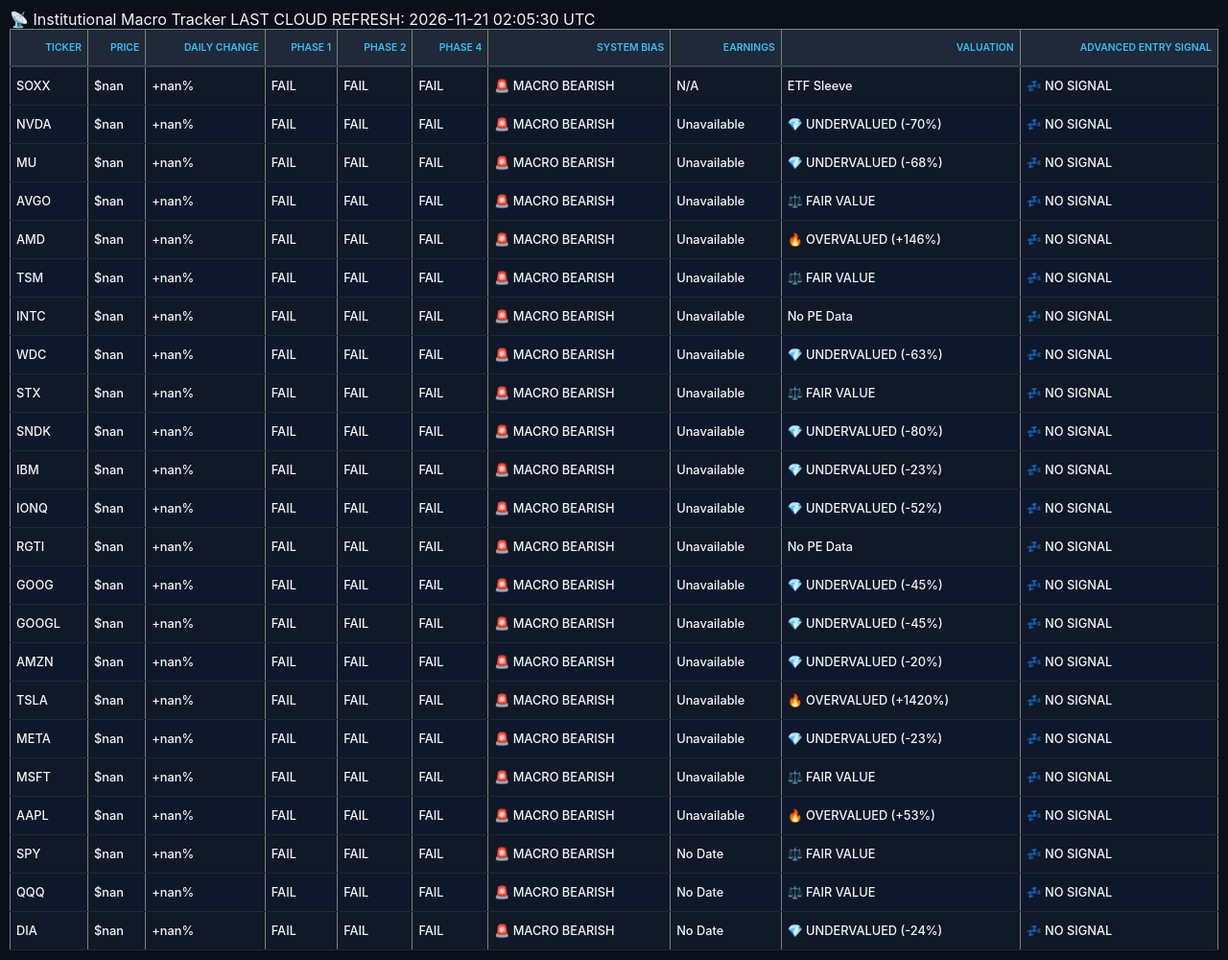
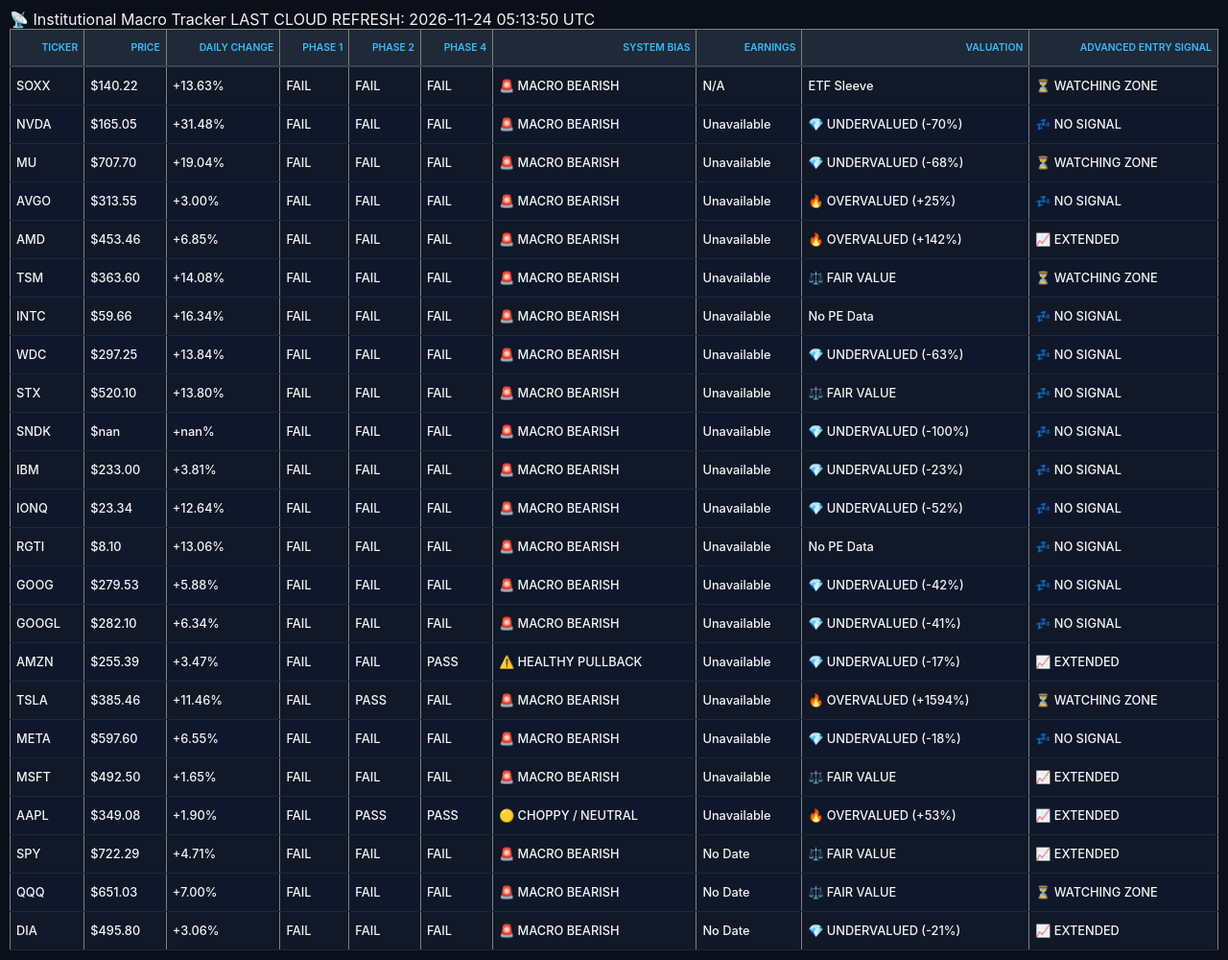
Before and after one commit to sureshnair09/chip-tracker, a plain HTML site: page index.html in a window 1280 px wide. Shown: the whole page at 96% size. Drawn offline with Linux system fonts and the light colour scheme.

Commit message:
Automated Cloud Scan: 2026-11-24 05:13:50

```diff
--- a/index.html
+++ b/index.html
@@ -27,7 +27,7 @@
         </style>
 
     📡 Institutional Macro Tracker
-    LAST CLOUD REFRESH: 2026-11-21 02:05:30 UTC
+    LAST CLOUD REFRESH: 2026-11-24 05:13:50 UTC
     <table border="1" class="dataframe styled-table">
   <thead>
     <tr style="text-align: right;">
@@ -46,20 +46,20 @@
   <tbody>
     <tr>
       <td>SOXX</td>
-      <td>$nan</td>
-      <td>+nan%</td>
+      <td>$140.22</td>
+      <td>+13.63%</td>
       <td>FAIL</td>
       <td>FAIL</td>
       <td>FAIL</td>
       <td>🚨 MACRO BEARISH</td>
       <td>N/A</td>
       <td>ETF Sleeve</td>
-      <td>💤 NO SIGNAL</td>
+      <td>⏳ WATCHING ZONE</td>
     </tr>
     <tr>
       <td>NVDA</td>
-      <td>$nan</td>
-      <td>+nan%</td>
+      <td>$165.05</td>
+      <td>+31.48%</td>
       <td>FAIL</td>
       <td>FAIL</td>
       <td>FAIL</td>
@@ -70,56 +70,56 @@
     </tr>
     <tr>
       <td>MU</td>
-      <td>$nan</td>
-      <td>+nan%</td>
+      <td>$707.70</td>
+      <td>+19.04%</td>
       <td>FAIL</td>
       <td>FAIL</td>
       <td>FAIL</td>
       <td>🚨 MACRO BEARISH</td>
       <td>Unavailable</td>
       <td>💎 UNDERVALUED (-68%)</td>
+      <td>⏳ WATCHING ZONE</td>
+    </tr>
+    <tr>
+      <td>AVGO</td>
+      <td>$313.55</td>
+      <td>+3.00%</td>
+      <td>FAIL</td>
+      <td>FAIL</td>
+      <td>FAIL</td>
+      <td>🚨 MACRO BEARISH</td>
+      <td>Unavailable</td>
+      <td>🔥 OVERVALUED (+25%)</td>
       <td>💤 NO SIGNAL</td>
     </tr>
     <tr>
-      <td>AVGO</td>
-      <td>$nan</td>
-      <td>+nan%</td>
+      <td>AMD</td>
+      <td>$453.46</td>
+      <td>+6.85%</td>
+      <td>FAIL</td>
+      <td>FAIL</td>
+      <td>FAIL</td>
+      <td>🚨 MACRO BEARISH</td>
+      <td>Unavailable</td>
+      <td>🔥 OVERVALUED (+142%)</td>
+      <td>📈 EXTENDED</td>
+    </tr>
+    <tr>
+      <td>TSM</td>
+      <td>$363.60</td>
+      <td>+14.08%</td>
       <td>FAIL</td>
       <td>FAIL</td>
       <td>FAIL</td>
       <td>🚨 MACRO BEARISH</td>
       <td>Unavailable</td>
       <td>⚖️ FAIR VALUE</td>
-      <td>💤 NO SIGNAL</td>
-    </tr>
-    <tr>
-      <td>AMD</td>
-      <td>$nan</td>
-      <td>+nan%</td>
-      <td>FAIL</td>
-      <td>FAIL</td>
-      <td>FAIL</td>
-      <td>🚨 MACRO BEARISH</td>
-      <td>Unavailable</td>
-      <td>🔥 OVERVALUED (+146%)</td>
-      <td>💤 NO SIGNAL</td>
-    </tr>
-    <tr>
-      <td>TSM</td>
-      <td>$nan</td>
-      <td>+nan%</td>
-      <td>FAIL</td>
-      <td>FAIL</td>
-      <td>FAIL</td>
-      <td>🚨 MACRO BEARISH</td>
-      <td>Unavailable</td>
-      <td>⚖️ FAIR VALUE</td>
-      <td>💤 NO SIGNAL</td>
+      <td>⏳ WATCHING ZONE</td>
     </tr>
     <tr>
       <td>INTC</td>
-      <td>$nan</td>
-      <td>+nan%</td>
+      <td>$59.66</td>
+      <td>+16.34%</td>
       <td>FAIL</td>
       <td>FAIL</td>
       <td>FAIL</td>
@@ -130,8 +130,8 @@
     </tr>
     <tr>
       <td>WDC</td>
-      <td>$nan</td>
-      <td>+nan%</td>
+      <td>$297.25</td>
+      <td>+13.84%</td>
       <td>FAIL</td>
       <td>FAIL</td>
       <td>FAIL</td>
@@ -142,8 +142,8 @@
     </tr>
     <tr>
       <td>STX</td>
-      <td>$nan</td>
-      <td>+nan%</td>
+      <td>$520.10</td>
+      <td>+13.80%</td>
       <td>FAIL</td>
       <td>FAIL</td>
       <td>FAIL</td>
@@ -161,13 +161,13 @@
       <td>FAIL</td>
       <td>🚨 MACRO BEARISH</td>
       <td>Unavailable</td>
-      <td>💎 UNDERVALUED (-80%)</td>
+      <td>💎 UNDERVALUED (-100%)</td>
       <td>💤 NO SIGNAL</td>
     </tr>
     <tr>
       <td>IBM</td>
-      <td>$nan</td>
-      <td>+nan%</td>
+      <td>$233.00</td>
+      <td>+3.81%</td>
       <td>FAIL</td>
       <td>FAIL</td>
       <td>FAIL</td>
@@ -178,8 +178,8 @@
     </tr>
     <tr>
       <td>IONQ</td>
-      <td>$nan</td>
-      <td>+nan%</td>
+      <td>$23.34</td>
+      <td>+12.64%</td>
       <td>FAIL</td>
       <td>FAIL</td>
       <td>FAIL</td>
@@ -190,8 +190,8 @@
     </tr>
     <tr>
       <td>RGTI</td>
-      <td>$nan</td>
-      <td>+nan%</td>
+      <td>$8.10</td>
+      <td>+13.06%</td>
       <td>FAIL</td>
       <td>FAIL</td>
       <td>FAIL</td>
@@ -202,123 +202,123 @@
     </tr>
     <tr>
       <td>GOOG</td>
-      <td>$nan</td>
-      <td>+nan%</td>
+      <td>$279.53</td>
+      <td>+5.88%</td>
       <td>FAIL</td>
       <td>FAIL</td>
       <td>FAIL</td>
       <td>🚨 MACRO BEARISH</td>
       <td>Unavailable</td>
-      <td>💎 UNDERVALUED (-45%)</td>
+      <td>💎 UNDERVALUED (-42%)</td>
       <td>💤 NO SIGNAL</td>
     </tr>
     <tr>
       <td>GOOGL</td>
-      <td>$nan</td>
-      <td>+nan%</td>
+      <td>$282.10</td>
+      <td>+6.34%</td>
       <td>FAIL</td>
       <td>FAIL</td>
       <td>FAIL</td>
       <td>🚨 MACRO BEARISH</td>
       <td>Unavailable</td>
-      <td>💎 UNDERVALUED (-45%)</td>
+      <td>💎 UNDERVALUED (-41%)</td>
       <td>💤 NO SIGNAL</td>
     </tr>
     <tr>
       <td>AMZN</td>
-      <td>$nan</td>
-      <td>+nan%</td>
+      <td>$255.39</td>
+      <td>+3.47%</td>
+      <td>FAIL</td>
+      <td>FAIL</td>
+      <td>PASS</td>
+      <td>⚠️ HEALTHY PULLBACK</td>
+      <td>Unavailable</td>
+      <td>💎 UNDERVALUED (-17%)</td>
+      <td>📈 EXTENDED</td>
+    </tr>
+    <tr>
+      <td>TSLA</td>
+      <td>$385.46</td>
+      <td>+11.46%</td>
+      <td>FAIL</td>
+      <td>PASS</td>
+      <td>FAIL</td>
+      <td>🚨 MACRO BEARISH</td>
+      <td>Unavailable</td>
+      <td>🔥 OVERVALUED (+1594%)</td>
+      <td>⏳ WATCHING ZONE</td>
+    </tr>
+    <tr>
+      <td>META</td>
+      <td>$597.60</td>
+      <td>+6.55%</td>
       <td>FAIL</td>
       <td>FAIL</td>
       <td>FAIL</td>
       <td>🚨 MACRO BEARISH</td>
       <td>Unavailable</td>
-      <td>💎 UNDERVALUED (-20%)</td>
-      <td>💤 NO SIGNAL</td>
-    </tr>
-    <tr>
-      <td>TSLA</td>
-      <td>$nan</td>
-      <td>+nan%</td>
-      <td>FAIL</td>
-      <td>FAIL</td>
-      <td>FAIL</td>
-      <td>🚨 MACRO BEARISH</td>
-      <td>Unavailable</td>
-      <td>🔥 OVERVALUED (+1420%)</td>
-      <td>💤 NO SIGNAL</td>
-    </tr>
-    <tr>
-      <td>META</td>
-      <td>$nan</td>
-      <td>+nan%</td>
-      <td>FAIL</td>
-      <td>FAIL</td>
-      <td>FAIL</td>
-      <td>🚨 MACRO BEARISH</td>
-      <td>Unavailable</td>
-      <td>💎 UNDERVALUED (-23%)</td>
+      <td>💎 UNDERVALUED (-18%)</td>
       <td>💤 NO SIGNAL</td>
     </tr>
     <tr>
       <td>MSFT</td>
-      <td>$nan</td>
-      <td>+nan%</td>
+      <td>$492.50</td>
+      <td>+1.65%</td>
       <td>FAIL</td>
       <td>FAIL</td>
       <td>FAIL</td>
       <td>🚨 MACRO BEARISH</td>
       <td>Unavailable</td>
       <td>⚖️ FAIR VALUE</td>
-      <td>💤 NO SIGNAL</td>
+      <td>📈 EXTENDED</td>
     </tr>
     <tr>
       <td>AAPL</td>
-      <td>$nan</td>
-      <td>+nan%</td>
+      <td>$349.08</td>
+      <td>+1.90%</td>
       <td>FAIL</td>
-      <td>FAIL</td>
-      <td>FAIL</td>
-      <td>🚨 MACRO BEARISH</td>
+      <td>PASS</td>
+      <td>PASS</td>
+      <td>🟡 CHOPPY / NEUTRAL</td>
       <td>Unavailable</td>
       <td>🔥 OVERVALUED (+53%)</td>
-      <td>💤 NO SIGNAL</td>
+      <td>📈 EXTENDED</td>
     </tr>
     <tr>
       <td>SPY</td>
-      <td>$nan</td>
-      <td>+nan%</td>
+      <td>$722.29</td>
+      <td>+4.71%</td>
       <td>FAIL</td>
       <td>FAIL</td>
       <td>FAIL</td>
       <td>🚨 MACRO BEARISH</td>
       <td>No Date</td>
       <td>⚖️ FAIR VALUE</td>
-      <td>💤 NO SIGNAL</td>
+      <td>📈 EXTENDED</td>
     </tr>
     <tr>
       <td>QQQ</td>
-      <td>$nan</td>
-      <td>+nan%</td>
+      <td>$651.03</td>
+      <td>+7.00%</td>
       <td>FAIL</td>
       <td>FAIL</td>
       <td>FAIL</td>
       <td>🚨 MACRO BEARISH</td>
       <td>No Date</td>
       <td>⚖️ FAIR VALUE</td>
-      <td>💤 NO SIGNAL</td>
+      <td>⏳ WATCHING ZONE</td>
     </tr>
     <tr>
       <td>DIA</td>
-      <td>$nan</td>
-      <td>+nan%</td>
+      <td>$495.80</td>
+      <td>+3.06%</td>
       <td>FAIL</td>
       <td>FAIL</td>
       <td>FAIL</td>
       <td>🚨 MACRO BEARISH</td>
       <td>No Date</td>
-      <td>💎 UNDERVALUED (-24%)</td>
-      <td>💤 NO SIGNAL</td>
+      <td>💎 UNDERVALUED (-21%)</td>
+      <td>📈 EXTENDED</td>
     </tr>
   </tbody>
 </table>
```
